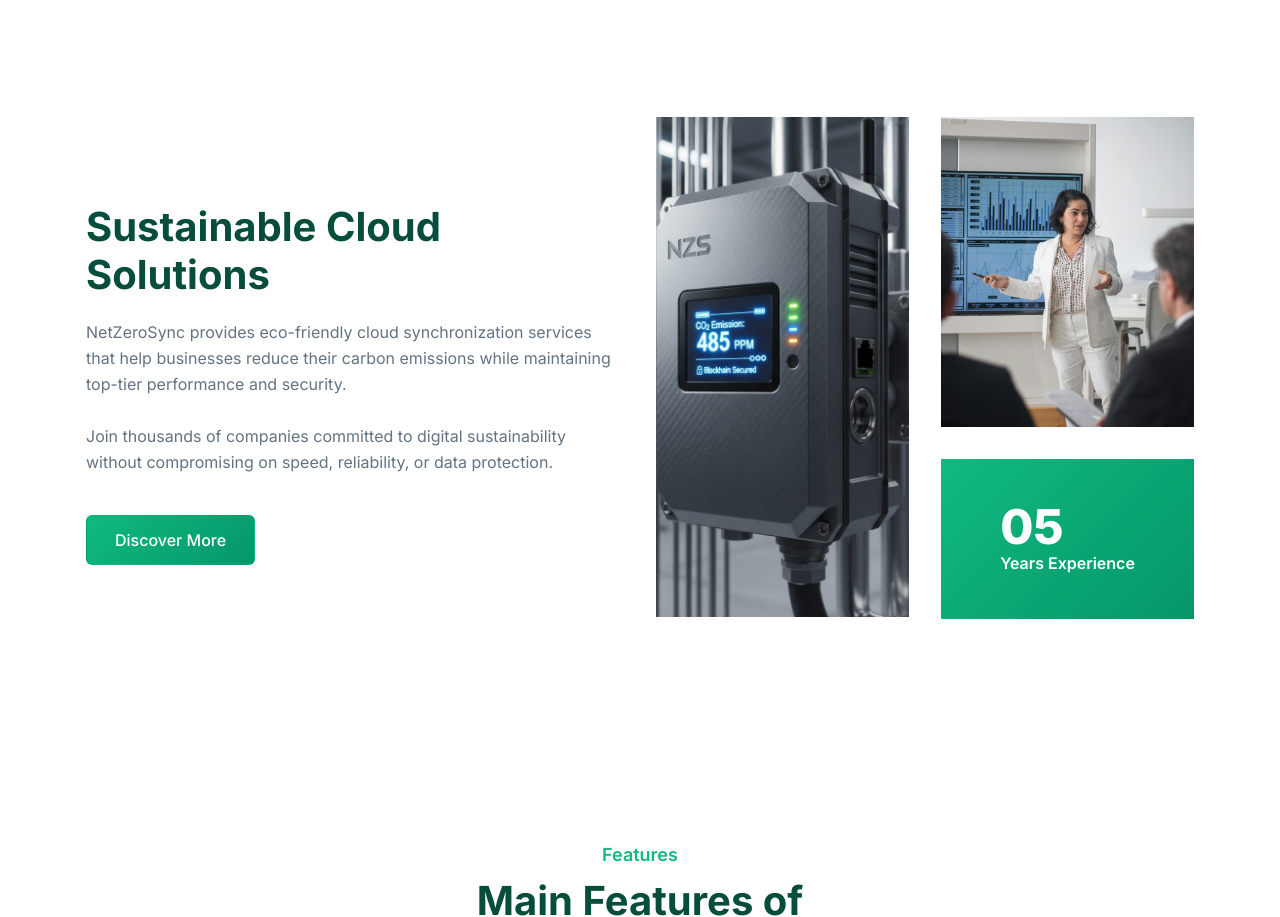
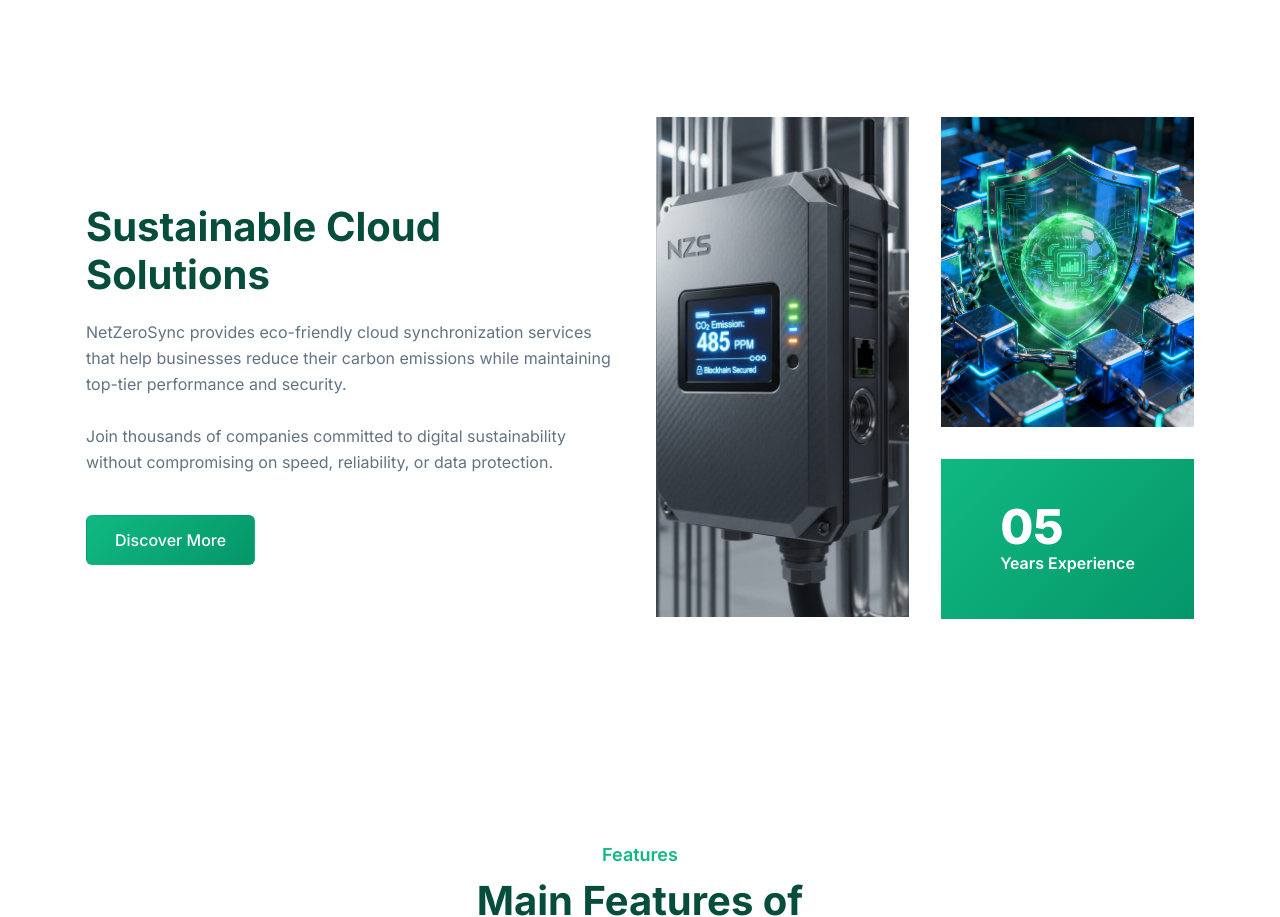
Before and after one commit to IndomiEgg/NetZeroSync., a plain HTML site: page index.html in a window 1280 px wide. Shown: the part 849-1766 px from the top of the page. Drawn offline with Linux system fonts and the light colour scheme; animation ran at ten frames a second.

Commit message:
Change Image

```diff
--- a/index.html
+++ b/index.html
@@ -334,7 +334,7 @@
                     class="mb-4 sm:mb-8 sm:h-[220px] md:h-[346px] lg:mb-4 lg:h-[225px] xl:mb-8 xl:h-[310px]"
                   >
                     <img
-                      src="assets/images/about/about2.jpg"
+                      src="assets/images/about/about2.png"
                       alt="about image"
                       class="object-cover object-center w-full h-full"
                     />
```
Also changed, not shown: assets/images/about/about2.jpg (deleted), assets/images/about/about2.png (added).
